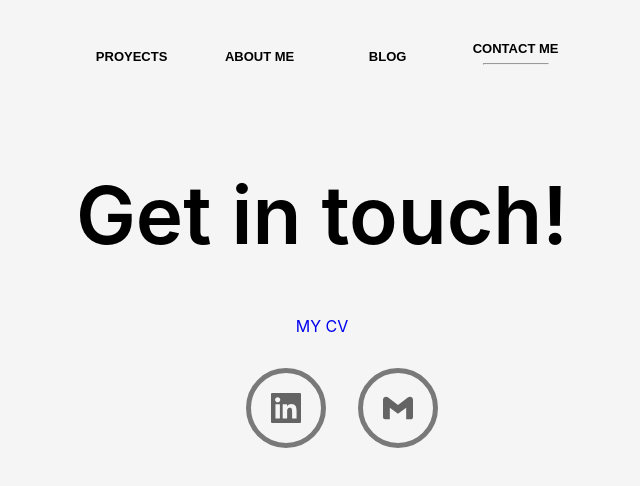
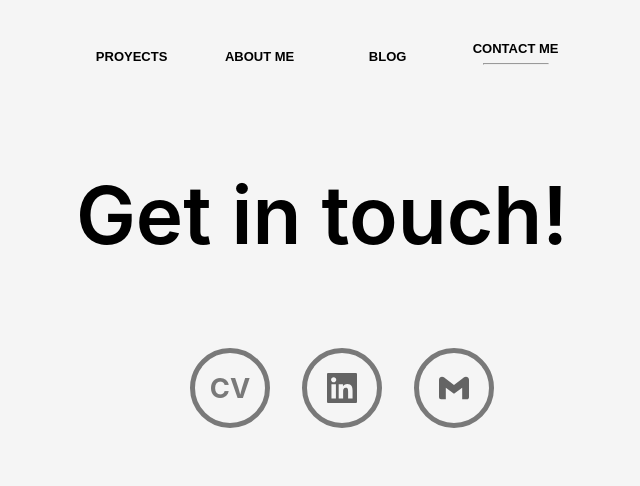
Before and after one commit to rodri-juarez/myPortfolio, a React (Create React App) app: page /Contact in a window 1280 px wide. Shown: the top 486 px of the page, without its empty margins (318-958 px from the left). Built offline with nearby package versions, Linux system fonts and the light colour scheme; a web font is replaced by a local one.

Commit message:
feat(proyects): add images in proyects and link for CV in contact

```diff
--- a/src/components/contact/contact.jsx
+++ b/src/components/contact/contact.jsx
@@ -7,15 +7,15 @@ export default function Contact() {
   return (
     <div className={`${style.main} ${style.tracking}`}>
       <h1 className={style.border}>Get in touch!</h1>
-      <a
-        className={style.a}
-        href="https://drive.google.com/file/d/11jEEsPSd-KgkNZgkdVCsUv9_eVUWYmP5/view?usp=sharing"
-        target="_blank"
-        rel="noreferrer"
-      >
-        MY CV
-      </a>
+
       <ul className={style.ul}>
+        <a
+          href="https://drive.google.com/file/d/11jEEsPSd-KgkNZgkdVCsUv9_eVUWYmP5/view?usp=sharing"
+          target="_blank"
+          rel="noreferrer"
+        >
+          <li className={style.list}>CV</li>
+        </a>
         <a
           href="https://www.linkedin.com/in/rodrigojuarez-dev/"
           target="_blank"
--- a/src/components/contact/contact.module.css
+++ b/src/components/contact/contact.module.css
@@ -31,6 +31,9 @@ a {
   padding: 10px;
   border: rgb(121, 121, 121) solid 5px;
   border-radius: 50px;
+  color: rgb(121, 121, 121);
+  font-weight: bold;
+  font-size: 1.7rem;
 }
 .list:hover {
   border: black solid 5px;
--- a/src/components/proyects/proyects.jsx
+++ b/src/components/proyects/proyects.jsx
@@ -13,16 +13,18 @@ export default function Proyects() {
             gap: "3rem",
             autoplay: true,
             interval: 5000,
-          }}
-        >
+          }}>
           <SplideSlide>
             <img src="https://i.ibb.co/H2nbqP5/Untitled.png" alt="" />
           </SplideSlide>
           <SplideSlide>
-            <img src="https://i.ibb.co/H2nbqP5/Untitled.png" alt="" />
+            <img src="https://i.ibb.co/THzQxsQ/criptos.png" alt="" />
           </SplideSlide>
           <SplideSlide>
-            <img src="https://i.ibb.co/H2nbqP5/Untitled.png" alt="" />
+            <img src="https://i.ibb.co/qprycvg/trade.png" alt="" />
+          </SplideSlide>
+          <SplideSlide>
+            <img src="https://i.ibb.co/BCtt9mw/wallet.png" alt="" />
           </SplideSlide>
         </Splide>
         <div className={style.divDescription}>
@@ -65,10 +67,13 @@ export default function Proyects() {
             <img src="https://i.ibb.co/8Kfn4fG/henry-videogames.png" alt="" />
           </SplideSlide>
           <SplideSlide>
-            <img src="https://i.ibb.co/8Kfn4fG/henry-videogames.png" alt="" />
+            <img src="https://i.ibb.co/SsMHs2N/initial-Page.png" alt="" />
           </SplideSlide>
           <SplideSlide>
-            <img src="https://i.ibb.co/8Kfn4fG/henry-videogames.png" alt="" />
+            <img src="https://i.ibb.co/FzmGyq8/create-Videogame.png" alt="" />
+          </SplideSlide>
+          <SplideSlide>
+            <img src="https://i.ibb.co/7WrLhsH/game-Detail.png" alt="" />
           </SplideSlide>
         </Splide>
         <div className={style.divDescription}>
```
